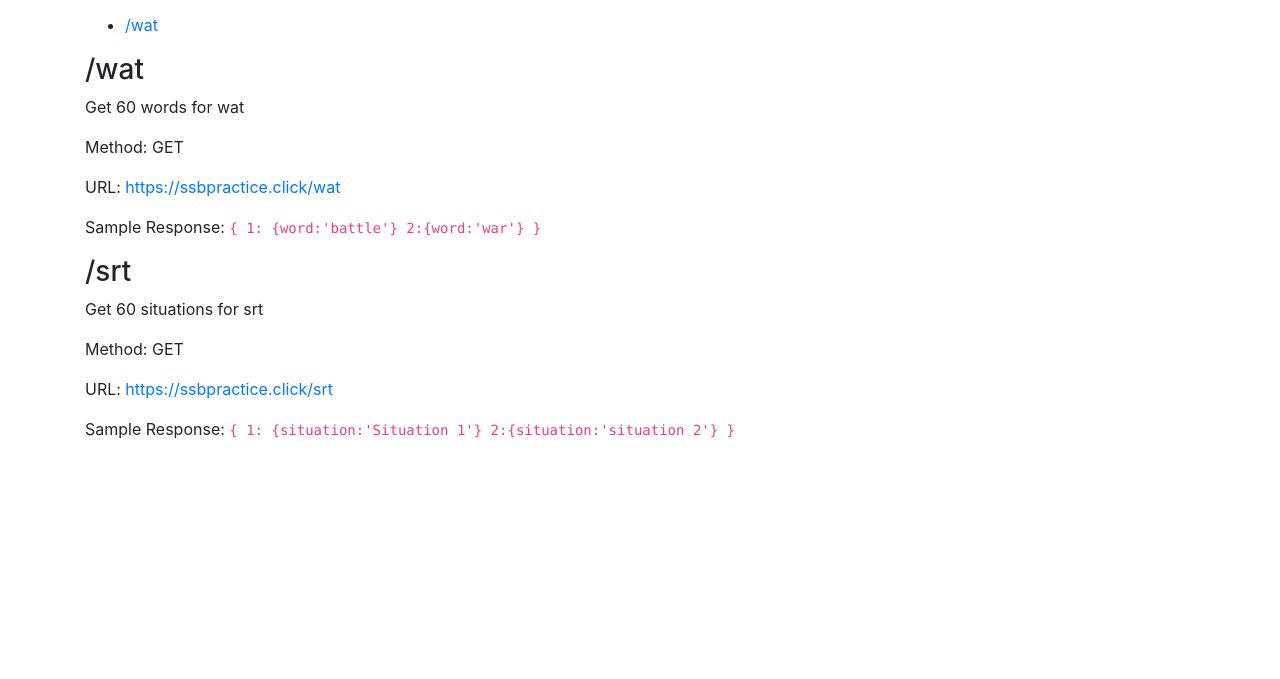
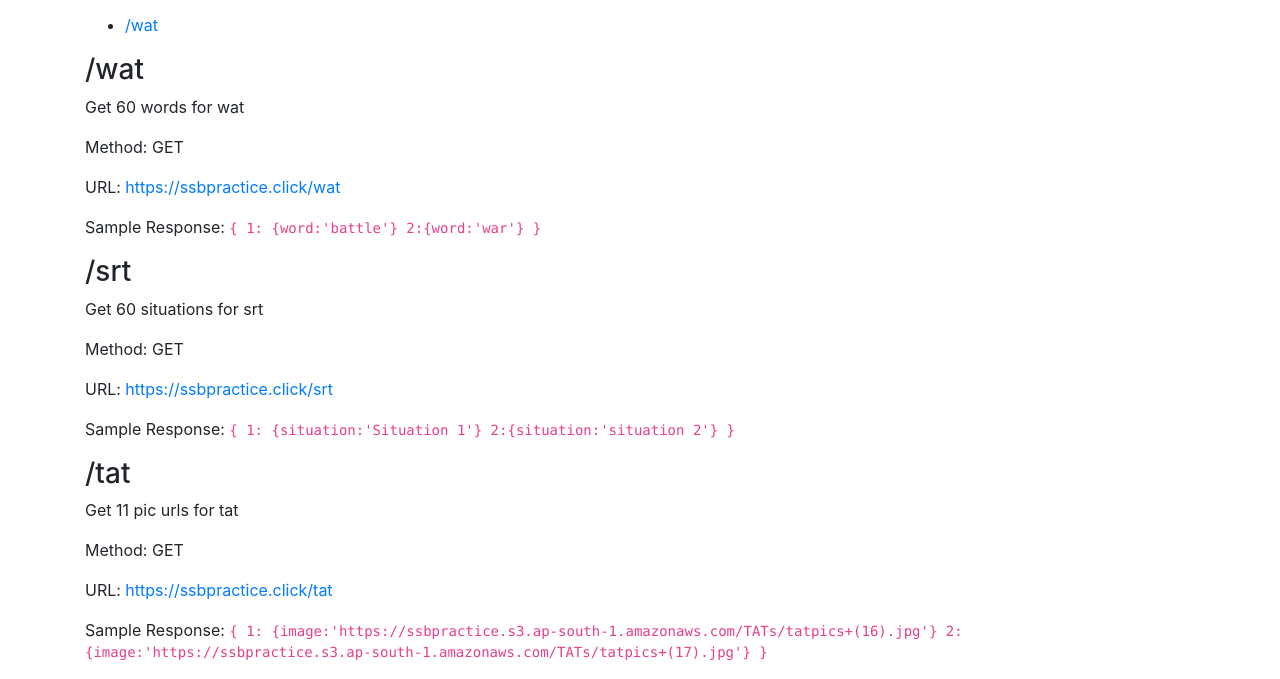
Before and after one commit to shrey1098/ssbpractice_alpha_backend, a website: page views/doc.html in a window 1280 px wide. Shown: the part 329-1008 px from the top of the page. Before the commit the page ends 800 px from the top, so only its background shows below. Drawn offline with nearby package versions, Linux system fonts and the light colour scheme.

Commit message:
updated site

```diff
--- a/views/doc.html
+++ b/views/doc.html
@@ -49,6 +49,15 @@
                     1: {situation:'Situation 1'}
                      2:{situation:'situation 2'}
                     }</code></p>
+                <h3>/tat</h3>
+                <p>Get 11 pic urls for tat</p>
+                <p>Method: GET</p>
+                <p>URL: <a href="https://ssbpractice.click/tat">https://ssbpractice.click/tat</a></p>
+                <!-- sample response-->
+                <p>Sample Response: <code>{
+                    1: {image:'https://ssbpractice.s3.ap-south-1.amazonaws.com/TATs/tatpics+(16).jpg'}
+                     2:{image:'https://ssbpractice.s3.ap-south-1.amazonaws.com/TATs/tatpics+(17).jpg'}
+                    }</code></p>
             </div>
         </div>
     </div>
```
Also changed, not shown: views/blogAdmin.html (+1 -1 lines).
